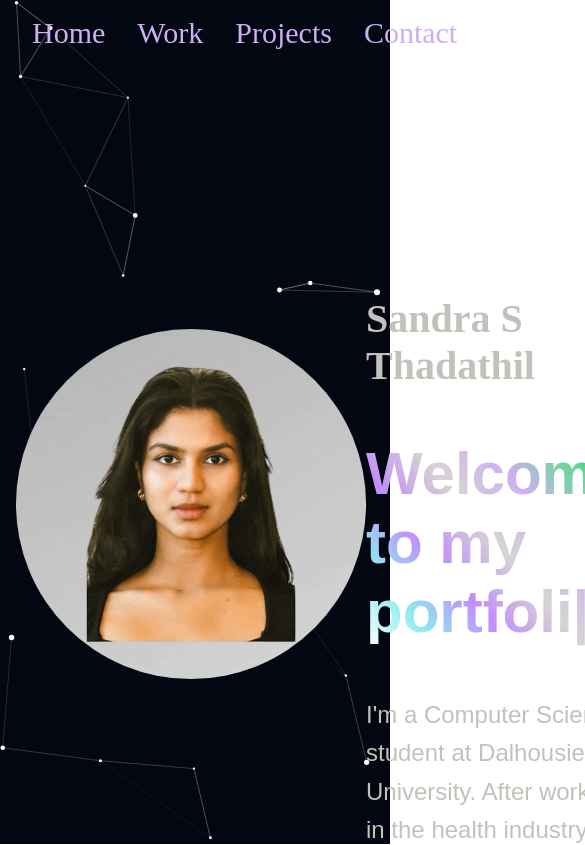
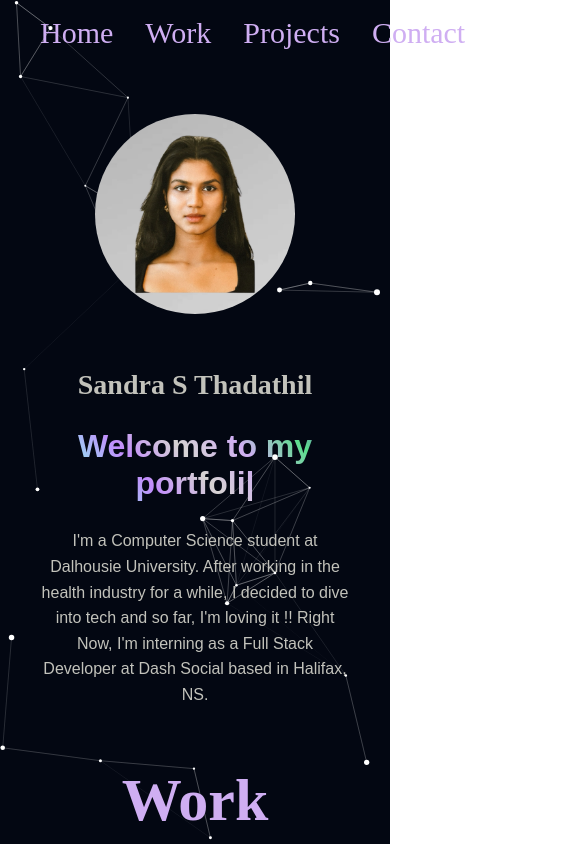
Before and after one commit to Sandra-Thadathil/portfolio, a React (Vite) app: page / in a window 390 px wide. Shown: the top 845 px of the page, 585 px wide, since content can reach past the window. Built offline with nearby package versions, Linux system fonts and the light colour scheme.

Commit message:
Mobile view

```diff
--- a/src/App.css
+++ b/src/App.css
@@ -37,3 +37,26 @@ main {
   margin-bottom: 80px;
 
 }
+
+@media screen and (max-width: 768px) {
+  .navbar {
+    flex-direction: column;
+    align-items: flex-start;
+  }
+
+  .navbar a {
+    margin: 0.5rem 0;
+  }
+
+  .app-wrapper {
+    padding: 0 0.5rem;
+  }
+
+  main {
+    padding: 0.5rem;
+  }
+
+  .section-spacing {
+    margin-bottom: 2rem;
+  }
+}
--- a/src/pages/Home.css
+++ b/src/pages/Home.css
@@ -68,3 +68,42 @@ html, body, #root {
     line-height: 1.6;
 
   }
+
+  @media screen and (max-width: 768px) {
+  .home-split {
+    flex-direction: column;
+    height: auto;
+  }
+
+  .home-image-section {
+    margin-top: 2rem;
+    margin-bottom: 1rem;
+  }
+
+  .home-image {
+    width: 200px;
+    height: 200px;
+  }
+
+  .home-text-section {
+    padding: 0 1rem;
+  }
+
+  .home-container {
+    height: auto;
+    padding-top: 1rem;
+    text-align: center;
+  }
+
+  .intro {
+    font-size: 28px;
+  }
+
+  .home-title {
+    font-size: 32px;
+  }
+
+  .home-description {
+    font-size: 16px;
+  }
+}
```
